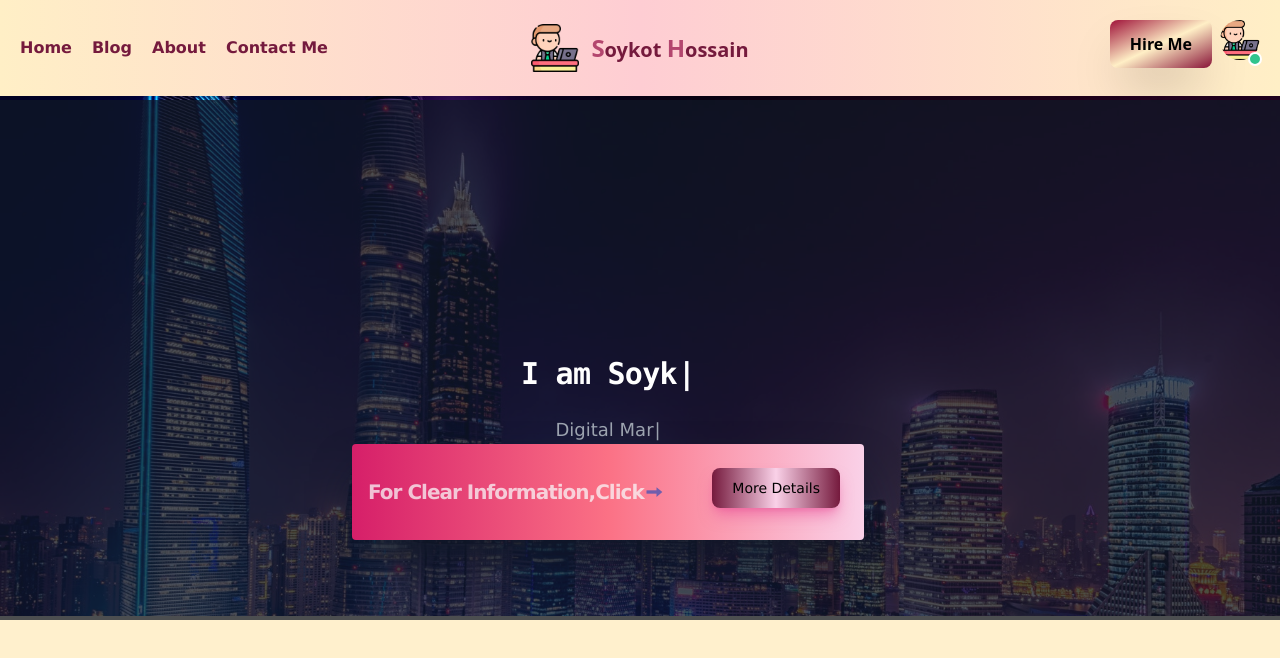
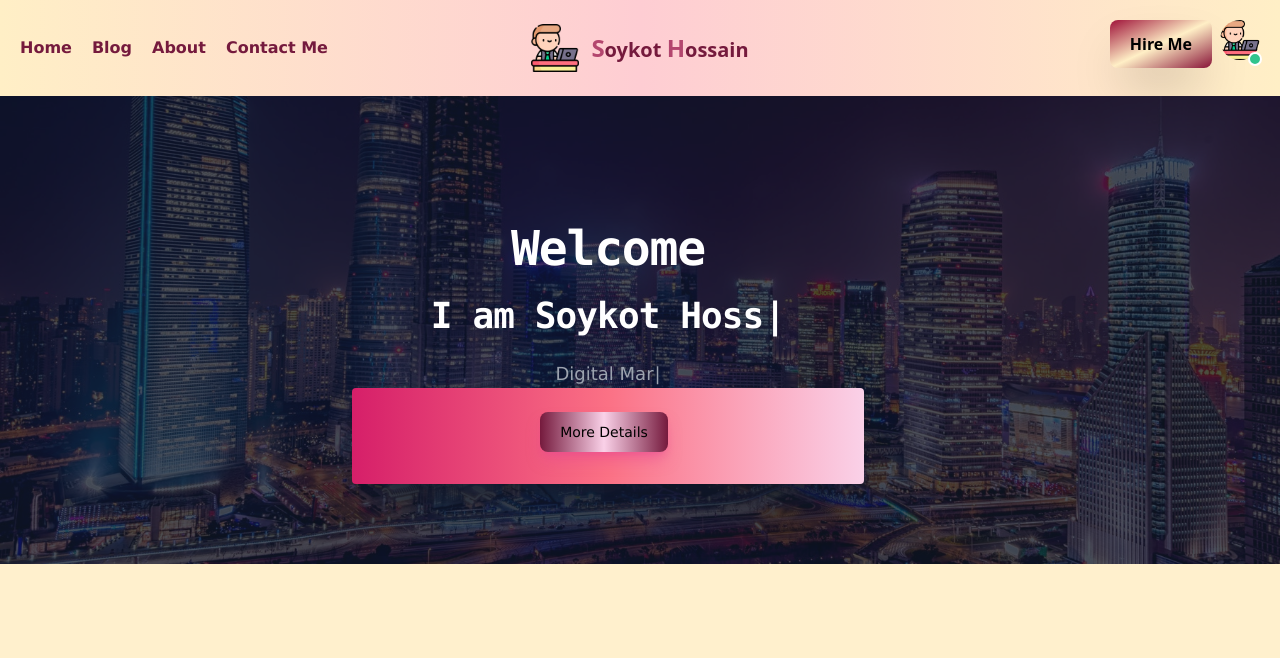
Before and after one commit to Farhanayesmin2/soykot-portfolio, a React (Create React App) app: page / in a window 1280 px wide. Shown: the top 658 px of the page. Built offline with nearby package versions, Linux system fonts and the light colour scheme.

Commit message:
Banner complete

```diff
--- a/src/Component/Banner/Banner.js
+++ b/src/Component/Banner/Banner.js
@@ -1,45 +1,51 @@
 import React from "react";
 import { Link } from "react-router-dom";
-import banner2 from "../../images/pexels-pixabay-219692.jpg"
+import banner2 from "../../images/pexels-pixabay-219692.jpg";
 
 import { FcRight, IconName } from "react-icons/fc";
 import banner1 from "../../images/pexels-peng-liu-169647.jpg";
 import banner3 from "../../images/pexels-osmany-mederos-14357627.jpg";
 import banner4 from "../../images/pexels-irina-iriser-1366957.jpg";
-import Typewriter from 'typewriter-effect';
+import Typewriter from "typewriter-effect";
 const Banner = () => {
   return (
     <div className="relative ">
       <img
         src={banner1}
-        className="absolute object-cover w-full h-full  "
+        className="absolute object-cover object-right-bottom w-full h-full  "
         alt=""
       />
-      <div className="relative  top-1 bg-gray-900 bg-blend-color bg-opacity-75">
+      <div className="relative  top-0 bg-gray-900 bg-blend-color bg-opacity-75">
         <div className=" px-4 py-16 mx-auto sm:max-w-xl md:max-w-full lg:max-w-screen-xl md:px-24 lg:px-8 lg:py-20">
           <div className="flex flex-col items-center justify-between xl:flex-row ">
-           <div className="w-full max-w-xl mb-12 xl:mb-0 xl:pr-16 xl:w-7/12 mx-auto my-44 ">
-              <h2 className= "max-w-lg mb-6 font-mono font-bold lg:text-3xl tracking-tight text-white sm:text-4xl sm:leading-none">
+            <div className="w-full max-w-xl mb-12 xl:mb-0 xl:pr-16 xl:w-7/12 mx-auto mt-12 ">
+              <h1 className="max-w-lg mb-6 font-mono font-bold lg:text-5xl tracking-tight text-white sm:text-4xl sm:leading-none">
+                Welcome
+              </h1>
+              <h2 className="max-w-lg mb-6 font-mono font-bold lg:text-4xl tracking-tight text-white sm:text-4xl sm:leading-none">
                 <Typewriter
                   options={{
-    strings: ['Welcome,', 'I am Soykot Hossain Sarkar.'],
+                    strings: [
+                      "Hey,",
+                      "I am Soykot Hossain.",
+                      "Welcome to my profile.",
+                    ],
                     autoStart: true,
                     loop: true,
                   }}
-/>
-               {" "}
+                />{" "}
                 <span className="text-teal-accent-400 "></span>
               </h2>
-
-
-
-
-
 
               <p className="max-w-xl text-base text-gray-400 md:text-lg">
                 <Typewriter
                   options={{
-    strings: ['Planner', 'Digital Marketer','GIS'],
+                    strings: [
+                      "Planner",
+                      "Digital Marketer",
+                      "GIS",
+                      "Developer",
+                    ],
                     autoStart: true,
                     loop: true,
                   }}
@@ -48,12 +54,11 @@ const Banner = () => {
 
               <div className="shadow-gray-900 bg-opacity-75  shadow-2xl py-6 px-4 rounded bg-gradient-to-l from-pink-200 via-rose-400 to-pink-600 text-gray-50">
                 <div className="container mx-auto">
-                  <div className="flex flex-col lg:flex-row  items-center justify-between">
+                  {/* <div className="flex flex-col lg:flex-row  items-center justify-between">
                     <h2 className="text-center flex items-center animate-pulse text-xl tracking-tighter font-sherif font-bold">
                       For Clear Information,Click<FcRight></FcRight>
 
-                    </h2>
-
+                    </h2> */}
 
                   <button
                     type="button"
@@ -62,27 +67,11 @@ const Banner = () => {
                     <Link to="/">More Details </Link>{" "}
                   </button>
                 </div>
+                {/* </div> */}
               </div>
             </div>
           </div>
-
-
         </div>
-        </div>
-
-
-
-
-
-
-
-
-
-
-
-
-
-
       </div>
     </div>
   );
```
Lines whose indentation alone changed are shown as unchanged.
